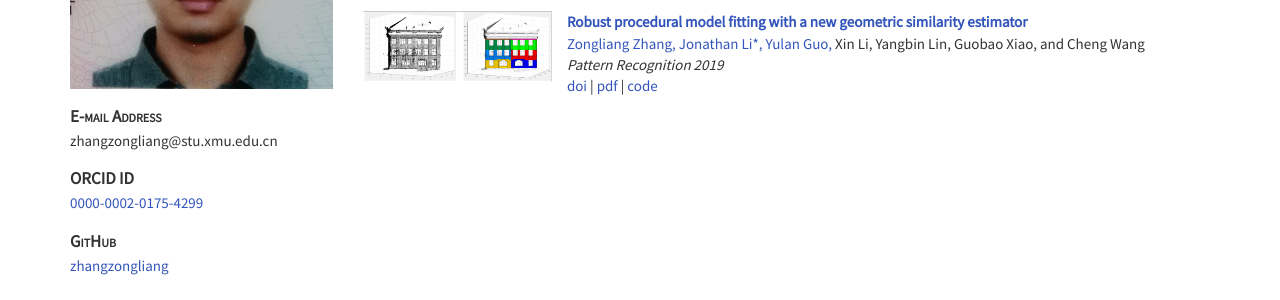
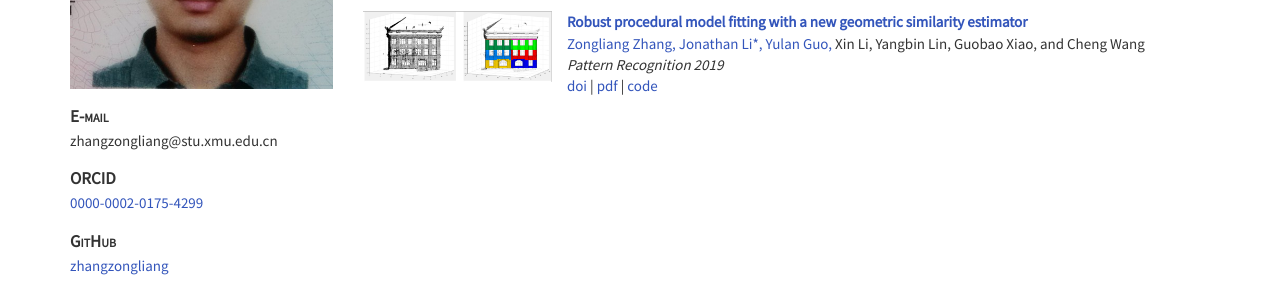
Before and after one commit to huangxw/zhangzongliang.github.io, a Jekyll site: the page built from index.html, in a window 1280 px wide. Shown: the part 245-545 px from the top of the page. Built offline with Jekyll 4.4.1, drawn with Linux system fonts in a browser that asks for light colours.

Commit message:
Update sidebar.html

```diff
--- a/_includes/sidebar.html
+++ b/_includes/sidebar.html
@@ -3,12 +3,12 @@
 </div>
 
 <div class='sidebaritem' id='contactinfo'>
-	<div class='sidebarheader'>E-mail Address</div>
+	<div class='sidebarheader'>E-mail</div>
 	<div>zhangzongliang@stu.xmu.edu.cn</div>
 </div>
 
 <div class='sidebaritem' id='orcid'>
-	<div class='sidebarheader'>ORCID ID</div>
+	<div class='sidebarheader'>ORCID</div>
 	<div><a target='_blank' href='https://orcid.org/0000-0002-0175-4299'>0000-0002-0175-4299</a></div>
 </div>
 
```
